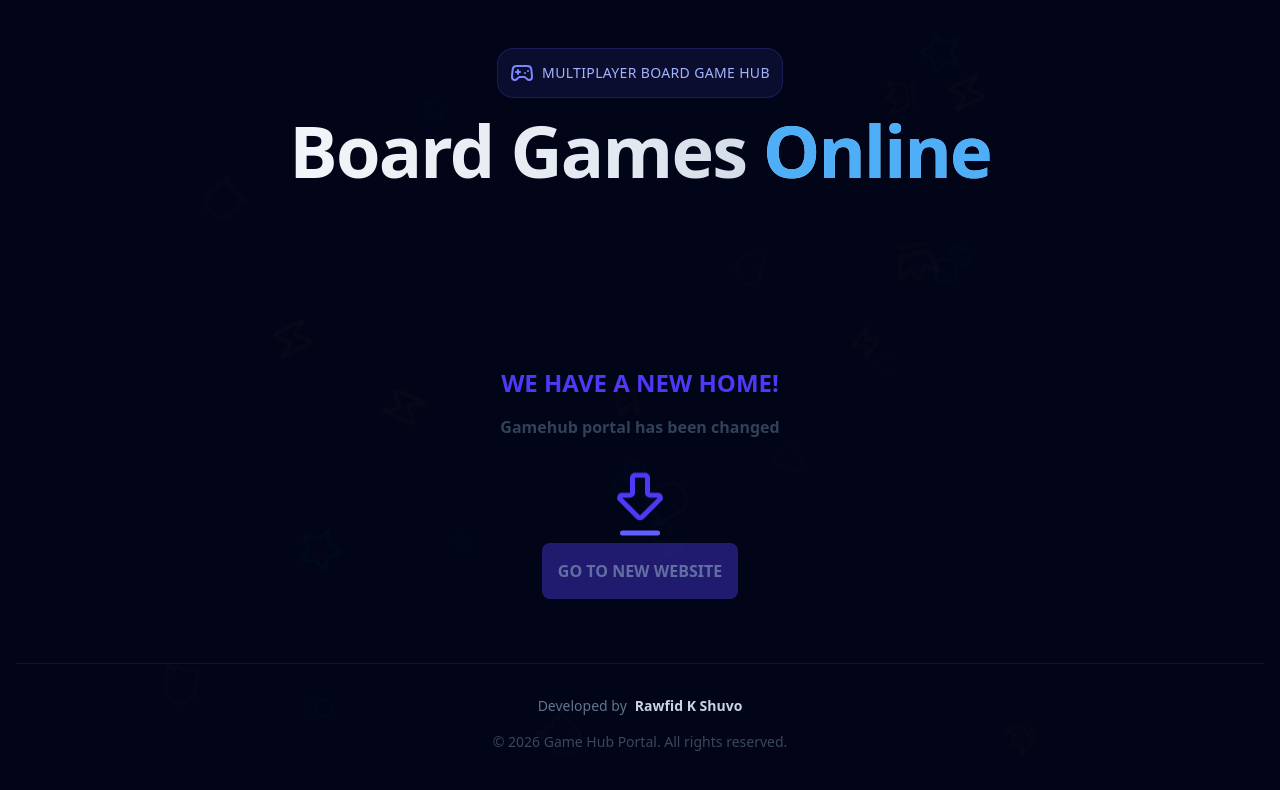
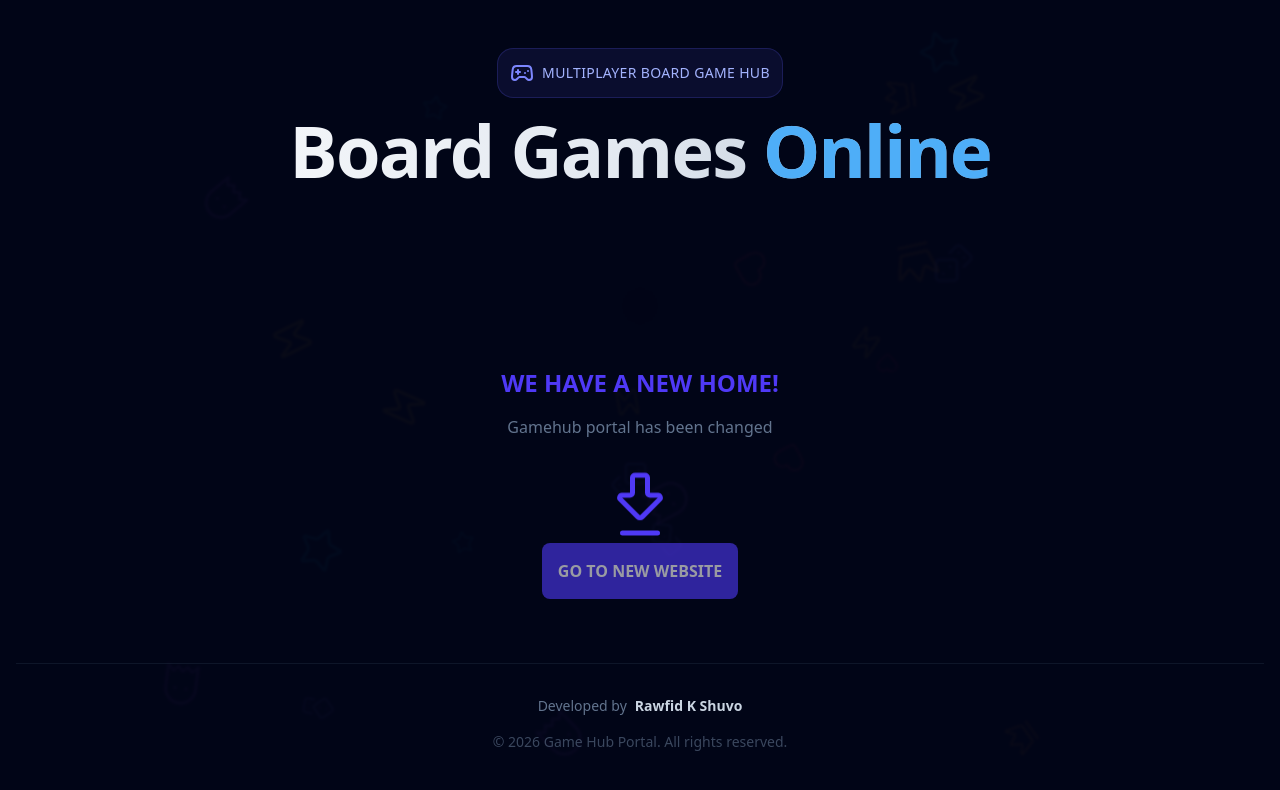
Before and after one commit to rawfidkshuvo/gamehub, a React app: page / in a window 1280 px wide. Shown: the top 790 px of the page. Built offline with nearby package versions, Linux system fonts and the light colour scheme; the HTML template or start-up script is replaced by a standard one.

Commit message:
Button visibility increased

```diff
--- a/src/App.jsx
+++ b/src/App.jsx
@@ -6,6 +6,7 @@ import {
   Smile,
   Zap,
   Ghost,
+  Trophy,
   Heart,
   Star,
   Crown,
@@ -17,11 +18,11 @@ import {
 
 const iconSet = [
   { icon: Gamepad2, color: "text-orange-400" },
-  { icon: Smile, color: "text-green-400" },
   { icon: Crown, color: "text-yellow-400" },
   { icon: Star, color: "text-cyan-400" },
   { icon: Heart, color: "text-red-400" },
-  { icon: Ghost, color: "text-indigo-400" },
+  { icon: Trophy, color: "text-indigo-400" },
+  { icon: Dices, color: "text-fuchsia-400" },
 ];
 
 // --- VISUAL COMPONENT: Floating Background ---
@@ -154,7 +155,7 @@ const GameHub = () => {
           <h1 className="text-2xl uppercase font-black text-indigo-600 mb-4">
             We have a new home!
           </h1>
-          <h1 className="font-black text-slate-700 mb-4">
+          <h1 className="text-slate-500 mb-4">
             Gamehub portal has been changed
           </h1>
           <ArrowBigDown
@@ -163,14 +164,14 @@ const GameHub = () => {
             />
             <Minus
               size={60}
-              className={`-mt-8 text-indigo-500 relative z-10`}
+              className={`-mt-8 text-indigo-600 relative z-10`}
             />
           <button
             onClick={() =>
               (window.location.href =
                 "https://rawfidkshuvo.github.io/rawfids-gamehub/")
             }
-            className="-mt-5 bg-indigo-800 uppercase text-indigo-300 px-4 py-4 font-bold rounded-lg hover:bg-indigo-700 transition animate-pulse [animation-duration:1.5s]"
+            className="-mt-5 z-50 bg-indigo-600 uppercase text-white px-4 py-4 font-bold rounded-lg hover:bg-indigo-400 transition animate-pulse [animation-duration:1.5s]"
           >
             Go to New Website
           </button>
```
